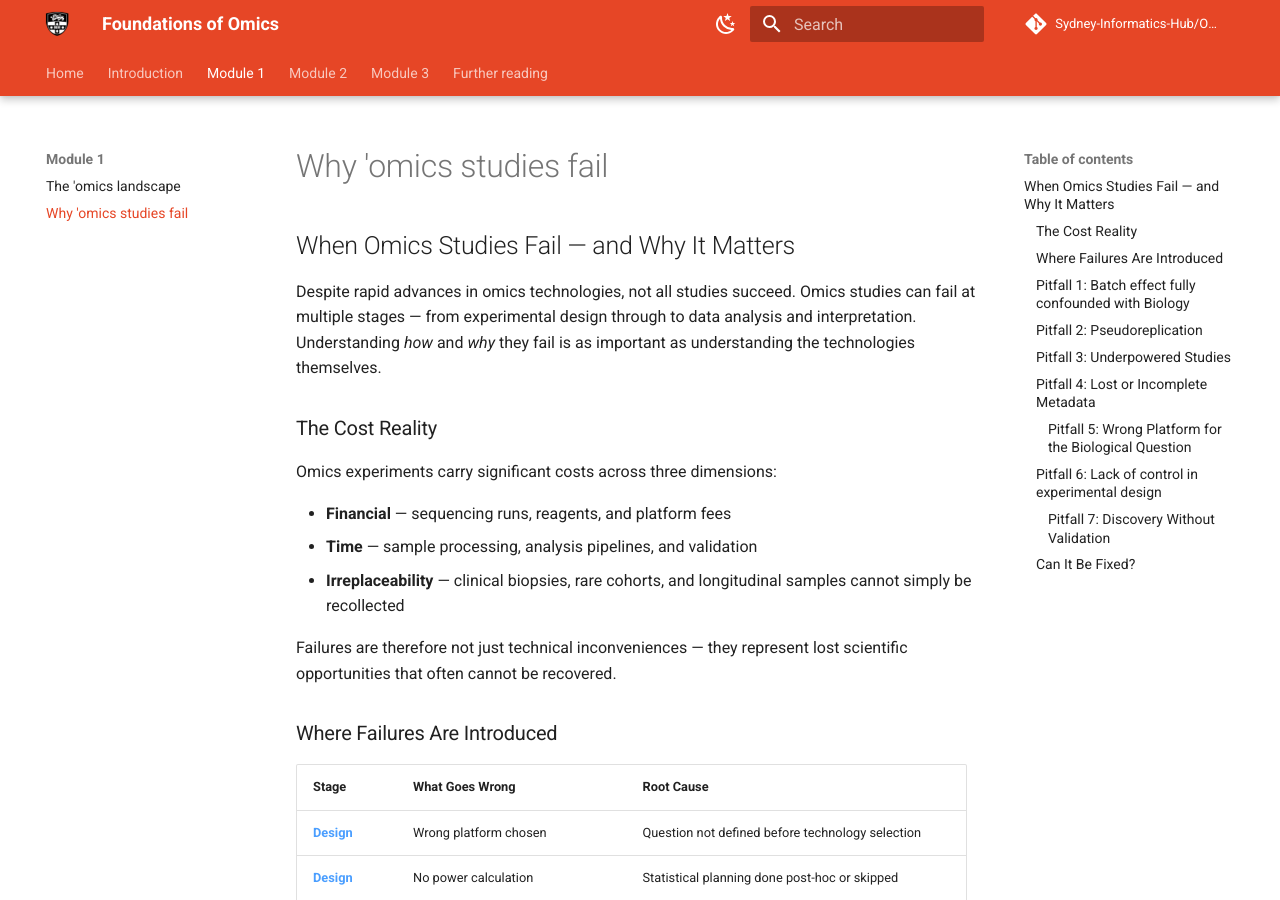
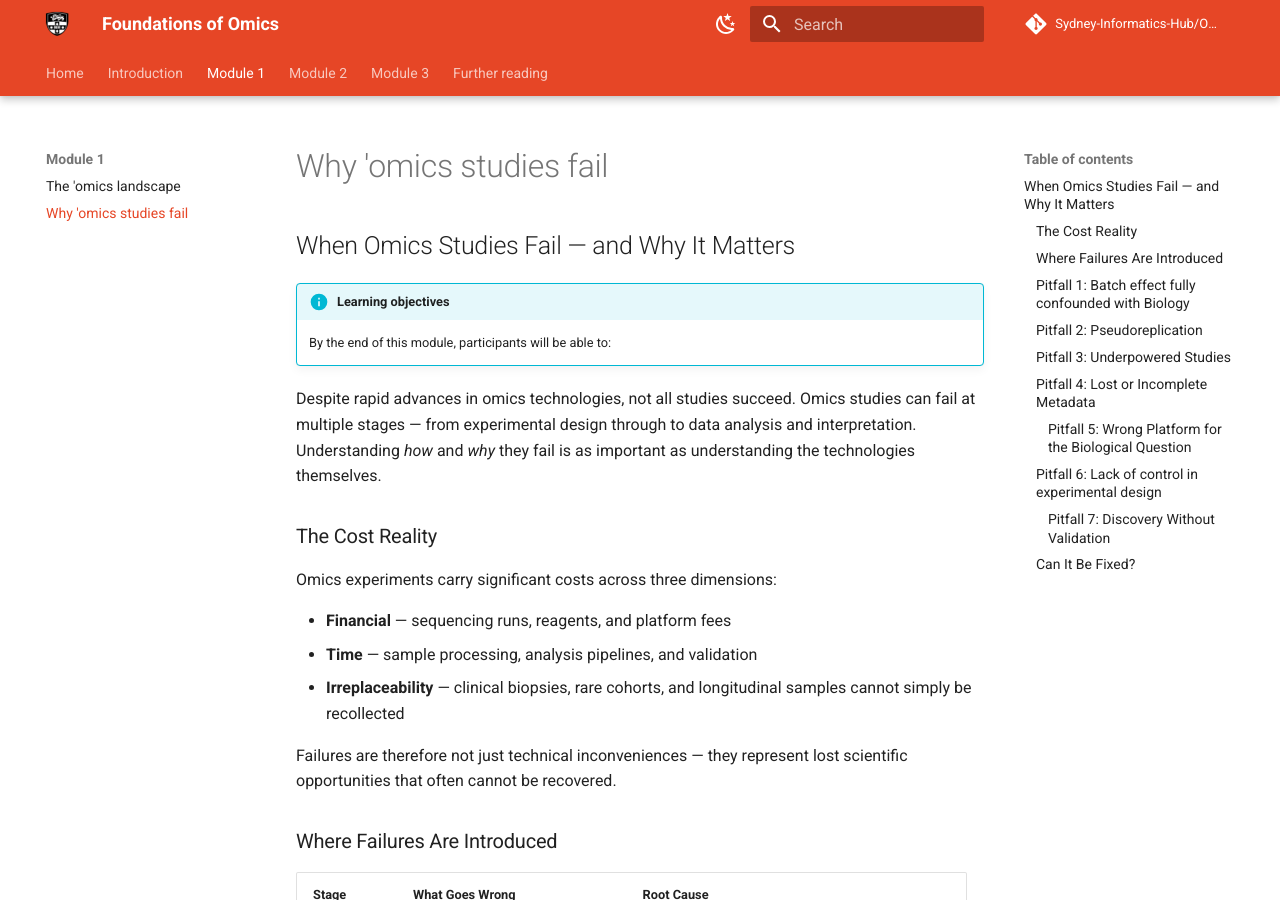
Before and after one commit to Sydney-Informatics-Hub/Omics-Study-Designs-and-Data-Interpretation, an MkDocs documentation site: the page built from docs/Day1/module1-2.md, in a window 1280 px wide and 900 px high. Built offline with MkDocs 1.6.1 and Material for MkDocs 9.7.7, drawn with Linux system fonts in a browser that asks for light colours; comment, search, counter and statistics services are not loaded.

Commit message:
Add learning objectives placeholder module1-2

```diff
--- a/docs/Day1/module1-2.md
+++ b/docs/Day1/module1-2.md
@@ -1,5 +1,9 @@
 
 ## When Omics Studies Fail — and Why It Matters
+
+!!! info "Learning objectives"
+    By the end of this module, participants will be able to:
+
 
 Despite rapid advances in omics technologies, not all studies succeed. Omics
 studies can fail at multiple stages — from experimental design through to data
```
